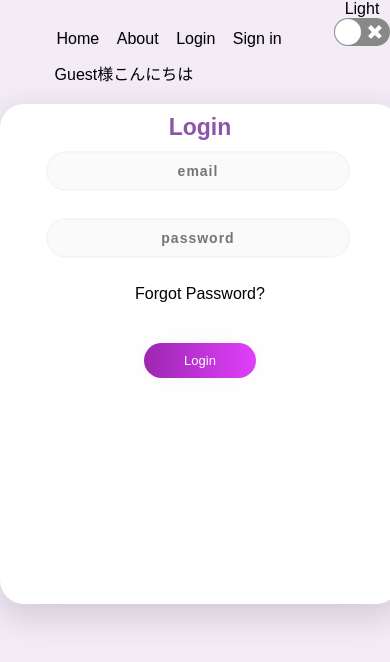
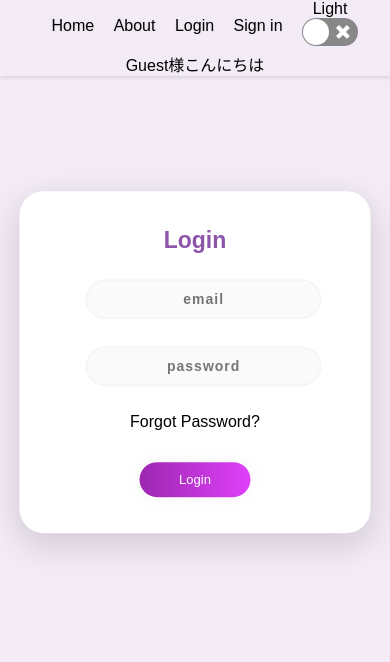
Before and after one commit to kangheemung/post_form_0131, a React (Create React App) app: page /auth in a window 390 px wide. Shown: the top 662 px of the page. Built offline with nearby package versions, Linux system fonts and the light colour scheme.

Commit message:
header_done

```diff
--- a/src/App.css
+++ b/src/App.css
@@ -2,11 +2,13 @@
 :root {
   --background-default: #f3ebf6; /* Default background color */
   --text-default: #000000; /* Default text color */
+  --header-height: 60px;
 }
 .App {
   font-family: "Ubuntu", sans-serif;
   padding-bottom: 0;
   display: flex;
+  min-height: 80vh;
   width: 100%;
   justify-content: space-between;
   align-items: center;
@@ -14,12 +16,37 @@
   overflow: hidden;
 
 }
-
+.container {
+  overflow: auto; /* コンテナ内のオーバーフロー時にスクロールバーが表示されます */
+  height: 100%;   /* 必要に応じて高さを指定してください */
+  /* 他のスタイル */
+}
+.content {
+  position: absolute;       /* 絶対位置指定 */
+  top: 50%;
+  left: 50%;
+  transform: translate(-50%, -50%); /* 正確な中央に配置 */
+}
+body {
+  font-family: "Ubuntu", sans-serif;
+  margin: 0;
+  padding: 0;
+  box-sizing: border-box;
+  background-color: var(--background-default);
+  color: var(--text-default);
+  padding-top: [height of the navbar];
+}
 *{
   margin: 0;
   padding: 0%;
   box-sizing: border-box;
 }
+.main-content {
+  min-height: 100vh; /* ビューポートの高さと同じ最小の高さを設定 */
+
+  overflow: auto; /* スクロールバーが必要な場合のみ表示されます */
+}
+
 .Sidebar{
   height: 100%;
   width: 250px;
@@ -34,7 +61,6 @@
 }
 .Home {
   align-items: center;
-  height: 100vh;
 }
 .Home_body{
 margin-left: 30%;
@@ -48,21 +74,42 @@ margin-left: 30%;
   display: flex;
 }
 .flex-container {
+  padding-top: [HeaderHeight]px;
   margin-top: 5%;
   padding: 0%;
   display: flex;
-  justify-content: space-between; /* Space out the child elements */
+  justify-content: center; /* Space out the child elements */
  /* Center horizontally */
+  padding-top: 60px;
+  overflow: hidden;
   align-items: center; /* Center vertically */
   height: 100vh;
-  /* Add space between direct children */
-  /* Add more styling as needed */
 }
+.content-below-header {
+  /* This div should not define height as 100vh since it is below the header */
+  padding-top: 60px; /* Space for the header */
+  overflow: hidden; /* Hide the scrollbar for content below header */
+}
+
 .header{
-  margin-top:5% ;
+  align-items: center;
+  position: fixed; /* Fixed position */
+  top: 0; /* Align to the top of the viewport */
+  width: 100%; /* Make the header full-width */
+  z-index: 10;  /* Ensures the header is above other content */
+  background-color: #fff; /* Optional: Change to match your design */
+  box-shadow: 0px 2px 5px rgba(0,0,0,0.2); /* Optional: Adds shadow for depth */
+  /* Rest of your styles... */
+}
+
+
+.content-below-header {
+    margin-top: 60px; /* Adjust the value according to your header's height */
+  overflow: auto;
+ /* Adjust the value according to your header's height */
 }
 .header_a{
-  margin-left:3% ;
+
 }
 #light {
   background-color: #f3ebf6;
@@ -74,16 +121,23 @@ margin-left: 30%;
   color: #ffffff;
 }
 
-
-
 body .main {
   font-family: "Ubuntu", sans-serif;
   background-color: var(--background-default);
   color: var(--text-default);
+  max-width: 90%;
+  margin: auto;
   width: 400px;
-  height: 500px;
+  overflow: auto;
+  height: auto;
   border-radius: 1.5em;
   box-shadow: 0px 11px 35px 2px rgba(0, 0, 0, 0.14);
+  position: absolute;
+  top: 50%;
+  left: 50%;
+  padding: 20px;
+  transform: translate(-50%, -50%);
+
 }
 body.dark-mode {
   --background-default: #46045e; /* Dark mode background */
@@ -105,7 +159,7 @@ body.dark-mode {
 }
 
 .sign {
-  padding-top: 10px;
+  padding: 5%;
   font-family: "Ubuntu", sans-serif;
   font-weight: bold;
   font-size: 23px;
@@ -221,12 +275,14 @@ a {
   text-decoration: none;
 }
 
-
-@media (max-width: 600px) {
-  .main {
-    border-radius: 0px;
-    height: auto; /* Adjust height to be auto so it doesn't cause overflow */
-    margin-bottom: 30%;
+@media (max-width: 767px) {
+  body .main {
+    width: 90%; /* Allow full width for small devices */
+    top: calc(50% - var(--header-height) / 2); /* Centering taking into account the header */
+    margin-top: calc(var(--header-height) / 2 * -1); /* Adjusting based on header height */
+  }
+  .main-content {
+    min-height: 50vh; /* 小さい画面では最小の高さを半分に */
   }
 }
 
@@ -242,7 +298,8 @@ a {
 .contain_main {
  text-align: center;
 }
-.login-link{
+.login-link, .forgot {
+  text-align: center;
   margin-bottom: 10%;
 }
 #light .switch label {
--- a/src/App.js
+++ b/src/App.js
@@ -35,7 +35,7 @@ function App() {
       <div className={`app ${theme === 'dark' ? 'dark-mode' : ''}`} id={theme}>
 
         <Nav className='header' themeSwitch={<ThemeSwitch className='switch'/>} />
-
+        <div className='content-below-header'>
         <div className='flex-container'>
         <div className='contain'>
           <Routes className='contain_main'>
@@ -55,6 +55,7 @@ function App() {
           </Routes>
         </div>
         </div>
+        </div>
       </div>
       </Router>
       </AuthProvider>
--- a/src/components/Nav.css
+++ b/src/components/Nav.css
@@ -1,11 +1,20 @@
 /* Reset list style, padding, and margin for navigation links */
+nav {
+  position: fixed; /* Fix position to the viewport */
+  top: 0; /* Align the nav to the top */
+  left: 0; /* Align the nav to the left */
+  width: 100%; /* Make the nav extend full width across the screen */
+  z-index: 1000; /* Ensures the nav is above other content */
+  /* Other styles you may want to include for your fixed navbar */
+/* Set a background color so text doesn't clash with the content underneath */
+  box-shadow: 0 2px 4px rgba(0,0,0,0.1); /* Optional: adds some shadow for visual separation */
+}
 .nav_link {
   list-style: none;
-  padding: 0;
-  margin: 0;
-  margin-left: 10%;
   display: flex;
   align-items: center;
+  justify-content: center;
+
 }
 /* Default link styles */
 .nav_link a,
@@ -31,11 +40,14 @@
 
 }
 .greeting_box{
-margin-left: 14%;
+  justify-content: center;
+  align-items: center;
+  display: flex;
 }
 #dark greeting p{
   color: whitesmoke;
   font-weight: bold;
+  align-items: center;
 
 }
 /* Dark mode link styles */
@@ -49,7 +61,6 @@ margin-left: 14%;
 /* Adjust spacing between links */
 .nav_link li {
   margin-left: 5%;
-
 }
 
 /* Remove the right margin from the last item in the list */
--- a/src/components/Nav.js
+++ b/src/components/Nav.js
@@ -38,7 +38,7 @@ const Nav = ({ themeSwitch }) => {
                 <li><Link to='/users' className='header_a'><p>Sign in</p></Link></li>
               </>
             )}
-            {themeSwitch}
+            <li>{themeSwitch}</li>
           </ul>
           <div className="greeting_box">
            <p className="greeting">{userName}様こんにちは</p>
--- a/src/index.css
+++ b/src/index.css
@@ -9,6 +9,7 @@ body {
   height: 100%;
   margin: 0;
   padding: 0;
+  box-sizing: border-box;
   background-color: var(--background-light);
   color: var(--text-light);
   font-family: "Ubuntu", sans-serif;
--- a/src/posts/Fullposts.css
+++ b/src/posts/Fullposts.css
@@ -19,6 +19,7 @@
 }
 
 .form-container {
+  position: relative;
   display: flex;
   flex-direction: column; /* Stack children vertically */
   align-items: center; /* Optional shadow for better visibility */
@@ -93,6 +94,7 @@ label, h2, button {
         margin: 10px 0; /* Reduced margin for smaller screens */
     }
     .form-container {
+        position: relative;
         padding: 10px; /* Reduced padding for smaller screens */
         margin: 10px; /* Ensure consistent margins */
     }
```
